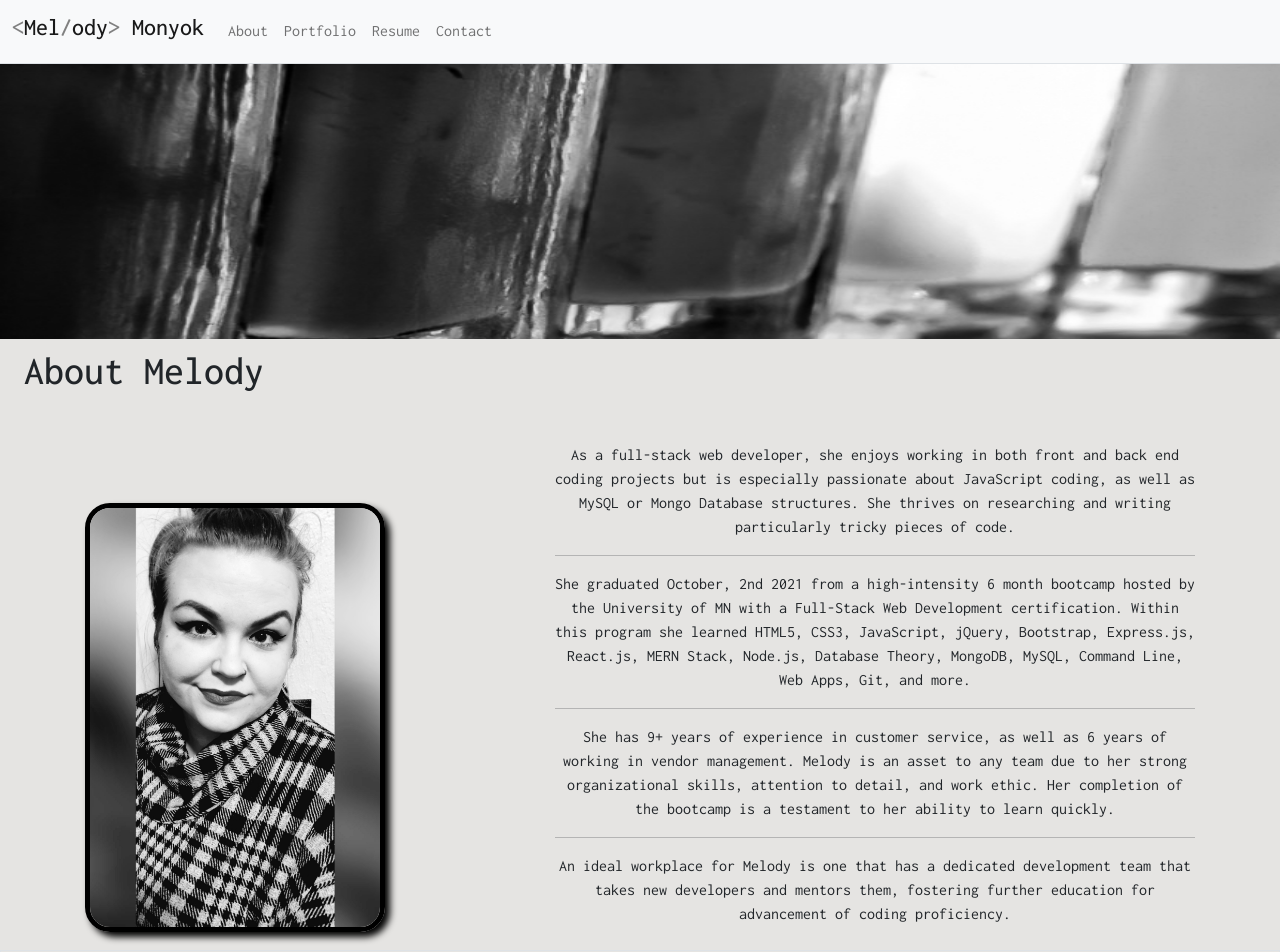
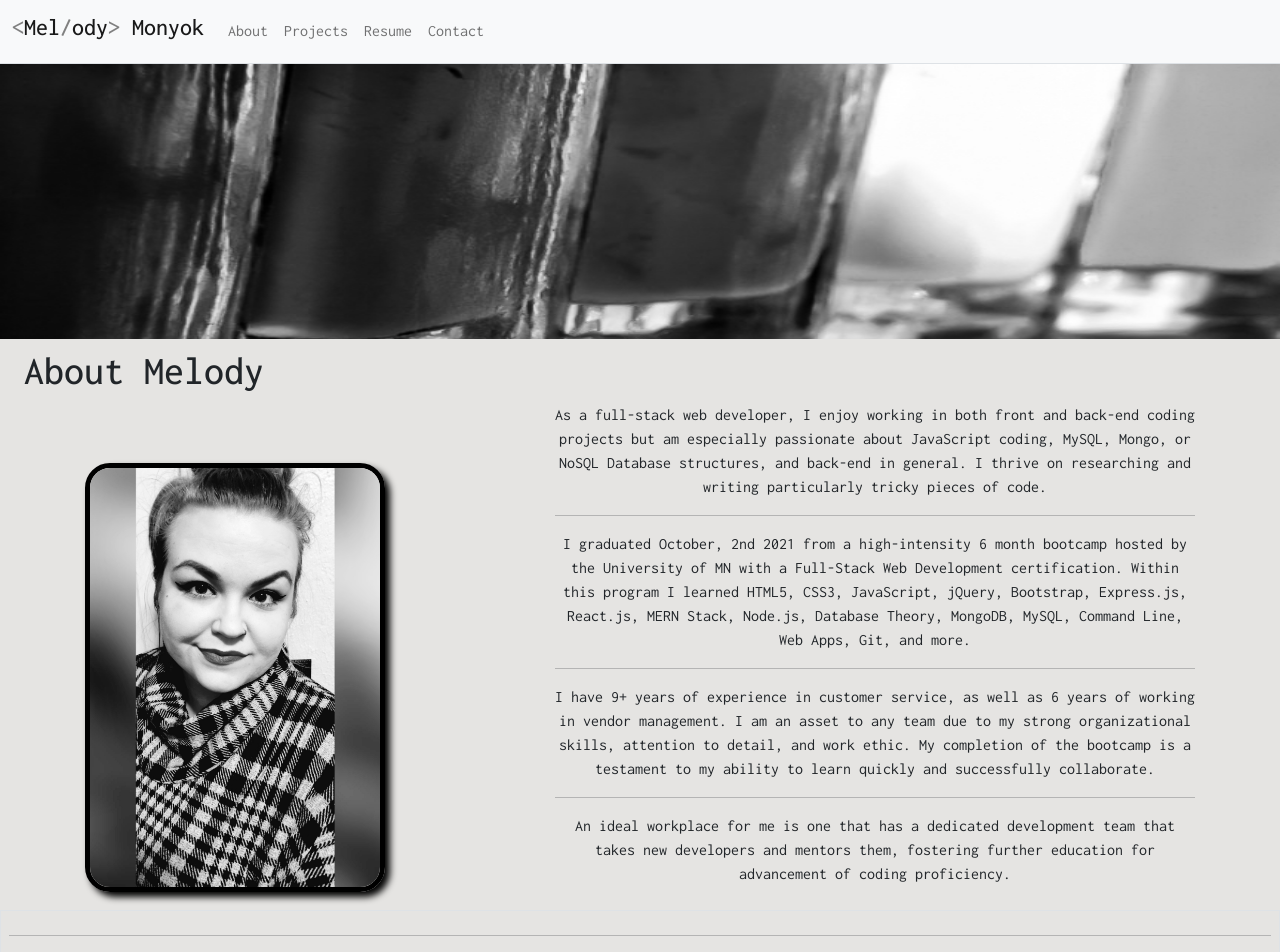
Before and after one commit to mmonyok/reactPortfolio, a React (Create React App) app in the folder client/: page / in a window 1280 px wide. Shown: the top 952 px of the page. Built offline with nearby package versions, Linux system fonts and the light colour scheme.

Commit message:
Changd About to 1st person voice, updated grayscale of projects and their alignment on a smaller screen.

```diff
--- a/client/src/assets/styles/Projects.css
+++ b/client/src/assets/styles/Projects.css
@@ -13,8 +13,8 @@ img[class*="projectImg"] {
 }
 
 img[class*="projectImg"]:hover {
-  filter: grayscale(75%);
-  -webkit-filter: grayscale(75%);
+  filter: grayscale(50%);
+  -webkit-filter: grayscale(50%);
 }
 
 .font {
@@ -35,3 +35,9 @@ img[class*="projectImg"]:hover {
 .portfolioCard a:hover {
   color: grey;
 }
+
+@media only screen and (max-width: 1000px) {
+  #projectCards {
+    width: 100% !important;
+  }
+}
--- a/client/src/components/Header.js
+++ b/client/src/components/Header.js
@@ -9,14 +9,9 @@ const links = [
     href: "/about",
   },
   {
-    name: "Portfolio",
+    name: "Projects",
     href: "/portfolio",
   },
-  // {
-  //   name: "Contact",
-  //   href: "",
-  //   modal: "true"
-  // },
   {
     name: "Resume",
     href: "/resume",
--- a/client/src/components/pages/About.js
+++ b/client/src/components/pages/About.js
@@ -6,26 +6,25 @@ export default function About() {
   return (
     <section className="my-2">
       <h1 className="ms-4 font-heavy" id="aboutTitle">About Melody</h1>
-      <div className="d-flex mt-5 mx-auto" id="bodySection">
+      <div className="d-flex mt-2 mx-auto" id="bodySection">
         <div className="m-auto">
           <img src={melody} className="img-fluid m-auto" id="melodyImg" alt="Melody" />
         </div>
         <div className="text-center w-50 m-auto font" id="aboutText">
           <p>
-            As a full-stack web developer, she enjoys working in both front and back end coding projects but is especially passionate about JavaScript coding, as well as MySQL or Mongo Database structures. She thrives on researching and writing particularly tricky pieces of code.
+            As a full-stack web developer, I enjoy working in both front and back-end coding projects but am especially passionate about JavaScript coding, MySQL, Mongo, or NoSQL Database structures, and back-end in general. I thrive on researching and writing particularly tricky pieces of code.
           </p>
           <hr />
           <p>
-            She graduated October, 2nd 2021 from a high-intensity 6 month bootcamp hosted by the University of MN with a Full-Stack Web Development certification. Within this program she learned HTML5, CSS3, JavaScript, jQuery, Bootstrap, Express.js, React.js, MERN Stack,
-            Node.js, Database Theory, MongoDB, MySQL, Command Line, Web Apps, Git, and more.
+            I graduated October, 2nd 2021 from a high-intensity 6 month bootcamp hosted by the University of MN with a Full-Stack Web Development certification. Within this program I learned HTML5, CSS3, JavaScript, jQuery, Bootstrap, Express.js, React.js, MERN Stack, Node.js, Database Theory, MongoDB, MySQL, Command Line, Web Apps, Git, and more.
           </p>
           <hr />
           <p>
-            She has 9+ years of experience in customer service, as well as 6 years of working in vendor management. Melody is an asset to any team due to her strong organizational skills, attention to detail, and work ethic. Her completion of the bootcamp is a testament to her ability to learn quickly.
+            I have 9+ years of experience in customer service, as well as 6 years of working in vendor management. I am an asset to any team due to my strong organizational skills, attention to detail, and work ethic. My completion of the bootcamp is a testament to my ability to learn quickly and successfully collaborate.
           </p>
           <hr />
           <p>
-            An ideal workplace for Melody is one that has a dedicated development team that takes new developers and mentors them, fostering further education for advancement of coding proficiency.
+            An ideal workplace for me is one that has a dedicated development team that takes new developers and mentors them, fostering further education for advancement of coding proficiency.
           </p>
         </div>
       </div>
--- a/client/src/components/pages/Portfolio.js
+++ b/client/src/components/pages/Portfolio.js
@@ -50,7 +50,7 @@ const projects = [
 export default function Portfolio() {
   return (
     <div>
-      <h1 className="ms-4 mt-2 font-heavy">Portfolio Page</h1>
+      <h1 className="ms-4 mt-2 font-heavy">My Projects</h1>
       <Projects projects={projects} />
     </div>
   );
--- a/client/src/components/pages/components/Projects.js
+++ b/client/src/components/pages/components/Projects.js
@@ -7,7 +7,7 @@ export default function Projects({ projects }) {
     <section className="container-fluid">
       <div className="row row-cols-2">
         {projects.map((project, a) => (
-          <div key={a} className="portfolioCard col w-50 my-4">
+          <div key={a} className="portfolioCard col w-50 my-3" id="projectCards">
             <div className="m-auto text-center col p-0 font">
             <a href={project.application} target="_blank" rel="noreferrer">
               <img src={project.image} className=".img-fluid border border-dark border-5 rounded-3 h-75 w-75 projectImg" alt="Project Screenshot" />
```
